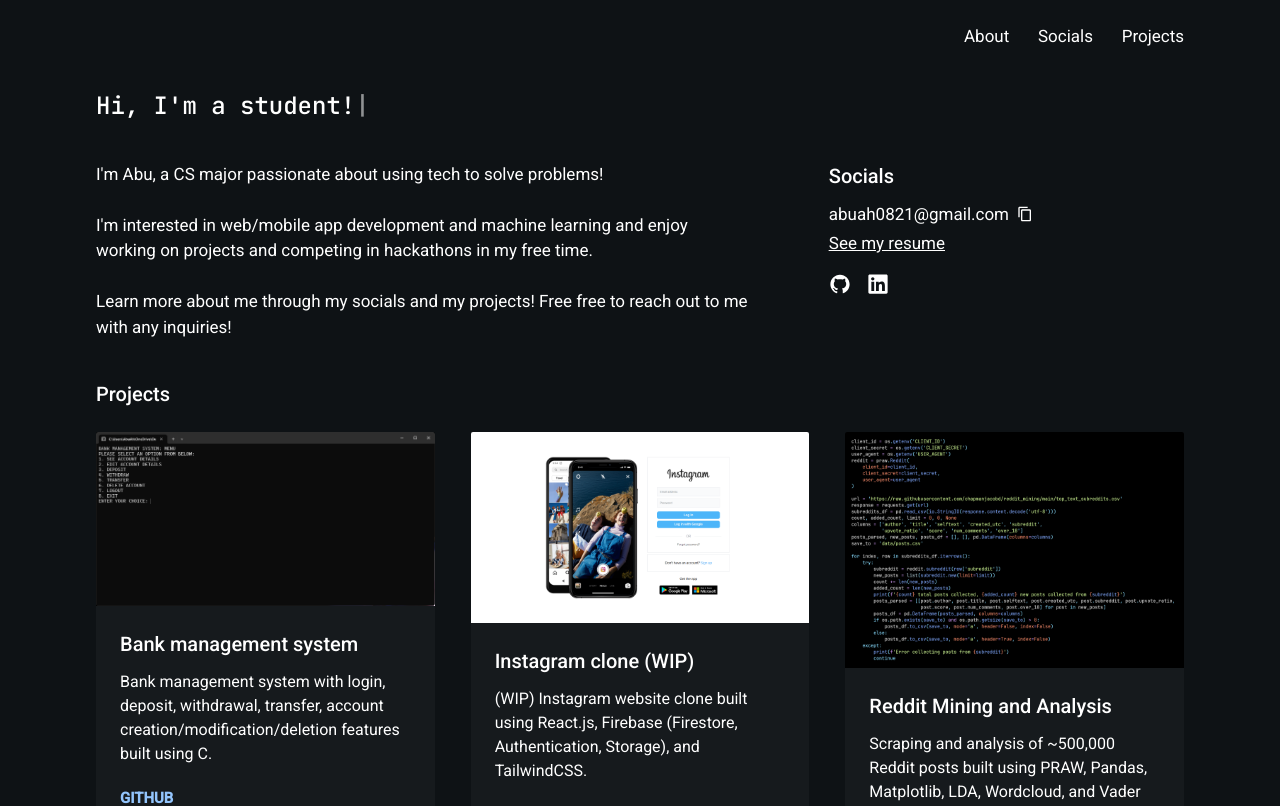
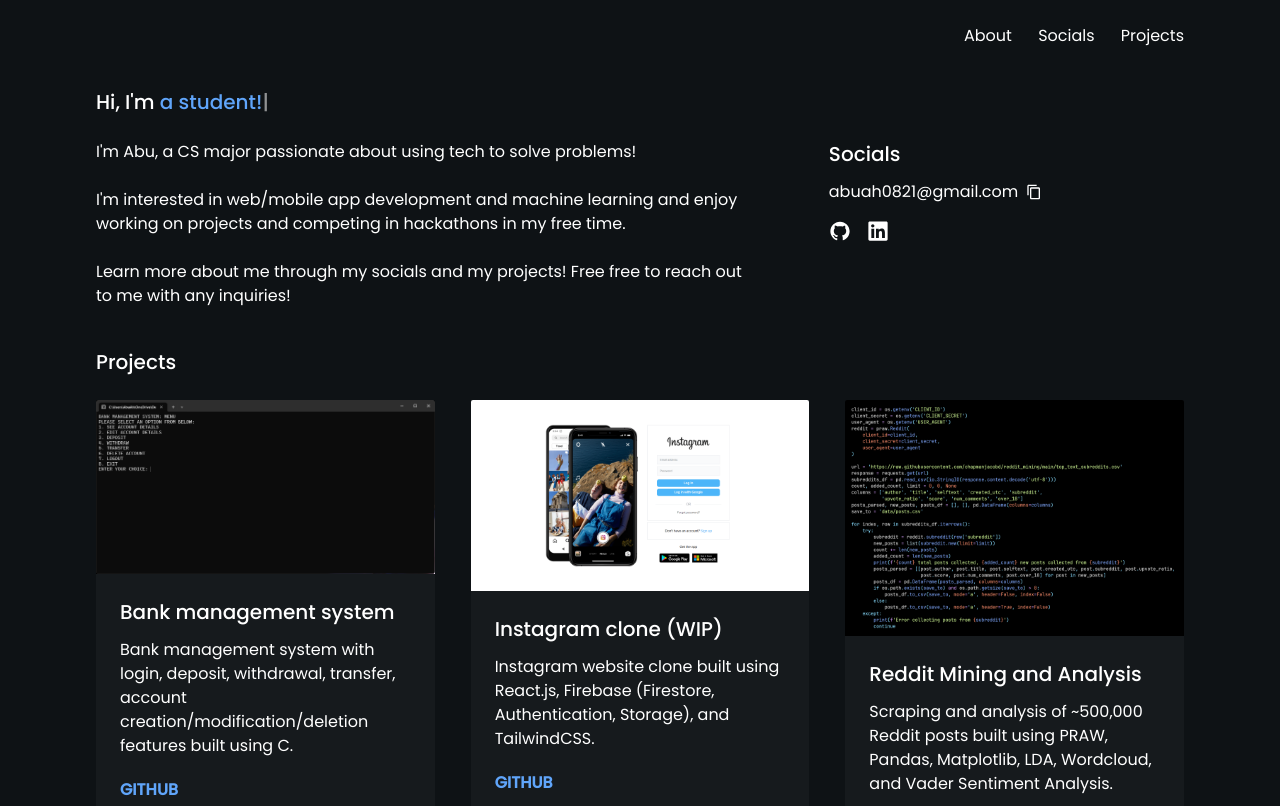
Before and after one commit to abubahmed/personal-website, a Next.js app: page / in a window 1280 px wide. Shown: the top 806 px of the page. Built offline with nearby package versions, Linux system fonts and the light colour scheme.

Commit message:
redesigned website

```diff
--- a/components/About.jsx
+++ b/components/About.jsx
@@ -4,7 +4,7 @@
 const About = () => {
   return (
     <div id="about" className="lg:max-w-[60%] lg:mb-0 mb-10">
-      <p className={`${contentFont.className} text-[17px] text-center md:text-left`}>
+      <p className={`${contentFont.className} text-base text-center md:text-left`}>
         I'm Abu, a CS major passionate about using tech to solve problems! <br />
         <br />I'm interested in web/mobile app development and machine learning and enjoy working
         on projects and competing in hackathons in my free time. <br />
--- a/components/Hero.jsx
+++ b/components/Hero.jsx
@@ -7,7 +7,7 @@
 const Hero = () => {
   return (
     <h1
-      className={`${headerFont.className} text-2xl my-10 md:text-left text-center`}
+      className={`${headerFont.className} text-xl my-10 mb-6 md:text-left text-center`}
       style={{
         whiteSpace: "nowrap",
         overflow: "hidden",
@@ -17,7 +17,15 @@
       }}>
       <span style={{ direction: "ltr", display: "inline-block" }}>
         Hi, I'm&nbsp;
-        <ReactTyped strings={TEXTS} typeSpeed={70} backSpeed={80} loop />
+        <ReactTyped
+          strings={TEXTS}
+          typeSpeed={70}
+          backSpeed={80}
+          loop
+          style={{
+            color: "rgb(96,165,250)",
+          }}
+        />
       </span>
     </h1>
   );
--- a/components/Navbar.jsx
+++ b/components/Navbar.jsx
@@ -4,13 +4,13 @@
 const Navbar = () => {
   return (
     <ul className="flex max-w-[220px] justify-between mx-auto md:ml-auto md:mr-0 mt-6">
-      <li className={`${navbarFont.className} cursor-pointer hover:underline text-[17px]`}>
+      <li className={`${navbarFont.className} cursor-pointer text-base hover:text-blue-400 transition duration-300`}>
         <a href="#about">About</a>
       </li>
-      <li className={`${navbarFont.className} cursor-pointer hover:underline text-[17px]`}>
+      <li className={`${navbarFont.className} cursor-pointer text-base hover:text-blue-400 transition duration-300`}>
         <a href="#socials">Socials</a>
       </li>
-      <li className={`${navbarFont.className} cursor-pointer hover:underline text-[17px]`}>
+      <li className={`${navbarFont.className} cursor-pointer text-base hover:text-blue-400 transition duration-300`}>
         <a href="#projects">Projects</a>
       </li>
     </ul>
--- a/components/ProjectCard.jsx
+++ b/components/ProjectCard.jsx
@@ -48,7 +48,7 @@
 
   return (
     <div
-      className={`${contentFont.className} text-sm rounded-sm overflow-hidden text-left bg-[rgb(22,26,29)]`}>
+      className={`${contentFont.className} text-sm rounded-sm overflow-hidden text-left bg-[rgb(22,26,29)] transition-transform transform hover:scale-105`}>
       {imageOrientation && imageOrientation != "horizontal" && (
         <div>
           <main
@@ -77,24 +77,24 @@
               dangerouslySetInnerHTML={{
                 __html: hyperlinks ? createHyperLinks(description, hyperlinks) : description,
               }}></div>
-            <div className="text-[15px] flex flex-row gap-3">
+            <div className="text-base flex flex-row gap-4">
               {github && (
                 <strong>
-                  <a className="text-blue-300" href={github}>
+                  <a className="text-blue-400 hover:underline" href={github}>
                     GITHUB
                   </a>
                 </strong>
               )}
               {deployment && (
                 <strong>
-                  <a className="text-blue-300" href={github}>
+                  <a className="text-blue-400 hover:underline" href={github}>
                     DEPLOYMENT
                   </a>
                 </strong>
               )}
               {demo && (
                 <strong>
-                  <a className="text-blue-300" href={github}>
+                  <a className="text-blue-400 hover:underline" href={github}>
                     DEMO
                   </a>
                 </strong>
@@ -124,24 +124,24 @@
                 dangerouslySetInnerHTML={{
                   __html: hyperlinks ? createHyperLinks(description, hyperlinks) : description,
                 }}></div>
-              <div className="text-[15px] flex flex-row gap-3">
+              <div className="text-base flex flex-row gap-4">
                 {github && (
                   <strong>
-                    <a className="text-blue-300" href={github}>
+                    <a className="text-blue-400 hover:underline" href={github}>
                       GITHUB
                     </a>
                   </strong>
                 )}
                 {deployment && (
                   <strong>
-                    <a className="text-blue-300" href={github}>
+                    <a className="text-blue-400 hover:underline" href={github}>
                       DEPLOYMENT
                     </a>
                   </strong>
                 )}
                 {demo && (
                   <strong>
-                    <a className="text-blue-300" href={github}>
+                    <a className="text-blue-400 hover:underline" href={github}>
                       DEMO
                     </a>
                   </strong>
@@ -155,44 +155,4 @@
   );
 };
 
-const Header = ({ github, deployment, demo, title }) => {
-  return (
-    <header className={`flex justify-between p-2 px-3 text-base`}>
-      <p className={`${cardheaderFont.className} text-md`}>{title}</p>
-      <div className="flex items-center">
-        {github && (
-          <a target="_blank" className="underline" href={github}>
-            <img
-              className="mx-[5px]"
-              src="https://cdn-icons-png.flaticon.com/512/25/25231.png"
-              alt="Github repository"
-              width={18}
-            />
-          </a>
-        )}
-        {deployment && (
-          <a target="_blank" className="underline" href={deployment}>
-            <img
-              className="mx-[5px]"
-              src="https://cdn-icons-png.freepik.com/256/1006/1006771.png?semt=ais_hybrid"
-              alt="Deployment link"
-              width={18}
-            />
-          </a>
-        )}
-        {demo && (
-          <a target="_blank" className="underline" href={demo}>
-            <img
-              className="mx-[5px]"
-              src="https://upload.wikimedia.org/wikipedia/commons/thumb/8/8b/YouTube_dark_icon_%282017%29.svg/2560px-YouTube_dark_icon_%282017%29.svg.png"
-              alt="Demo link"
-              width={20}
-            />
-          </a>
-        )}
-      </div>
-    </header>
-  );
-};
-
 export default ProjectCard;
--- a/components/Social.jsx
+++ /dev/null
@@ -1,18 +0,0 @@
-import React from "react";
-
-const Social = ({ icon, name, link }) => {
-  return (
-    <a target="_blank" href={link}>
-      {icon && <img
-        src={icon}
-        alt={name}
-        height={22}
-        width={22}
-        priority={true}
-        className="md:mr-4 mx-2 md:ml-0"
-      />}
-    </a>
-  );
-};
-
-export default Social;
--- a/components/Socials.jsx
+++ b/components/Socials.jsx
@@ -9,10 +9,10 @@
   return (
     <div id="socials">
       <p className={`${subheaderFont.className} text-xl mb-3 text-center md:text-left`}>Socials</p>
-      <div className="flex gap-2 items-center mb-1" >
+      <div className="flex gap-2 items-center mb-4" >
         <p
           onClick={() => navigator.clipboard.writeText("abuah0821@gmail.com")}
-          className={`${contentFont.className} cursor-pointer text-[17px] text-center md:text-left`}>
+          className={`${contentFont.className} cursor-pointer text-base text-center md:text-left hover:underline`}>
           abuah0821@gmail.com
         </p>
         <MdOutlineContentCopy
@@ -21,16 +21,12 @@
           className="cursor-pointer mx-auto md:mx-0"
         />
       </div>
-      <p
-        className={`${contentFont.className} underline cursor-pointer text-[17px] text-center md:text-left mb-4`}>
-        <a href={resume} target="_blank">
-          See my resume
-        </a>
-      </p>
       <div className="mx-auto flex justify-center md:block md:mx-0">
         <div className="flex">
           <a target="_blank" href={"https://github.com/adb8"}>
-            <AiFillGithub size={22} className="md:mr-4 mx-2 md:ml-0" />
+            <AiFillGithub size={22} className="md:mr-4 mx-2 md:ml-0" values={{
+              color: "blue"
+            }}/>
           </a>
           <a target="_blank" href={"https://www.linkedin.com/in/abu-ahmed-b5469b249/"}>
             <FaLinkedin size={22} className="md:mr-4 mx-2 md:ml-0" />
--- a/info/info.js
+++ b/info/info.js
@@ -2,7 +2,7 @@
   {
     title: "Instagram clone (WIP)",
     description:
-      "(WIP) Instagram website clone built using React.js, Firebase (Firestore, Authentication, Storage), and TailwindCSS.",
+      "Instagram website clone built using React.js, Firebase (Firestore, Authentication, Storage), and TailwindCSS.",
     github: "https://github.com/adb8/instagram-clone",
     image: "demo/instagram-clone.png",
     created: "04/2024",
--- a/styles/fonts.js
+++ b/styles/fonts.js
@@ -1,14 +1,16 @@
-import { Roboto, JetBrains_Mono, Roboto_Mono } from "next/font/google";
+import { Roboto, JetBrains_Mono, Roboto_Mono, Poppins } from "next/font/google";
 
 const robotoRegular = Roboto({ subsets: ["latin"], weight: "400" });
 const robotoMedium = Roboto({ subsets: ["latin"], weight: "500" });
 const robotoMonoRegular = Roboto_Mono({ subsets: ["latin"], weight: "500" });
 const jetbrainsMedium = JetBrains_Mono({ subsets: ["latin"], weight: "500" });
+const poppinsRegular = Poppins({ subsets: ["latin"], weight: "400" });
+const poppinsMedium = Poppins({ subsets: ["latin"], weight: "500" });
 
-const headerFont = jetbrainsMedium;
-const contentFont = robotoRegular;
-const navbarFont = robotoRegular;
-const subheaderFont = robotoMedium;
-const cardheaderFont = robotoRegular;
+const headerFont = poppinsMedium;
+const contentFont = poppinsRegular;
+const navbarFont = poppinsRegular;
+const subheaderFont = poppinsMedium;
+const cardheaderFont = poppinsRegular;
 
 export { headerFont, contentFont, navbarFont, subheaderFont, cardheaderFont };
```
